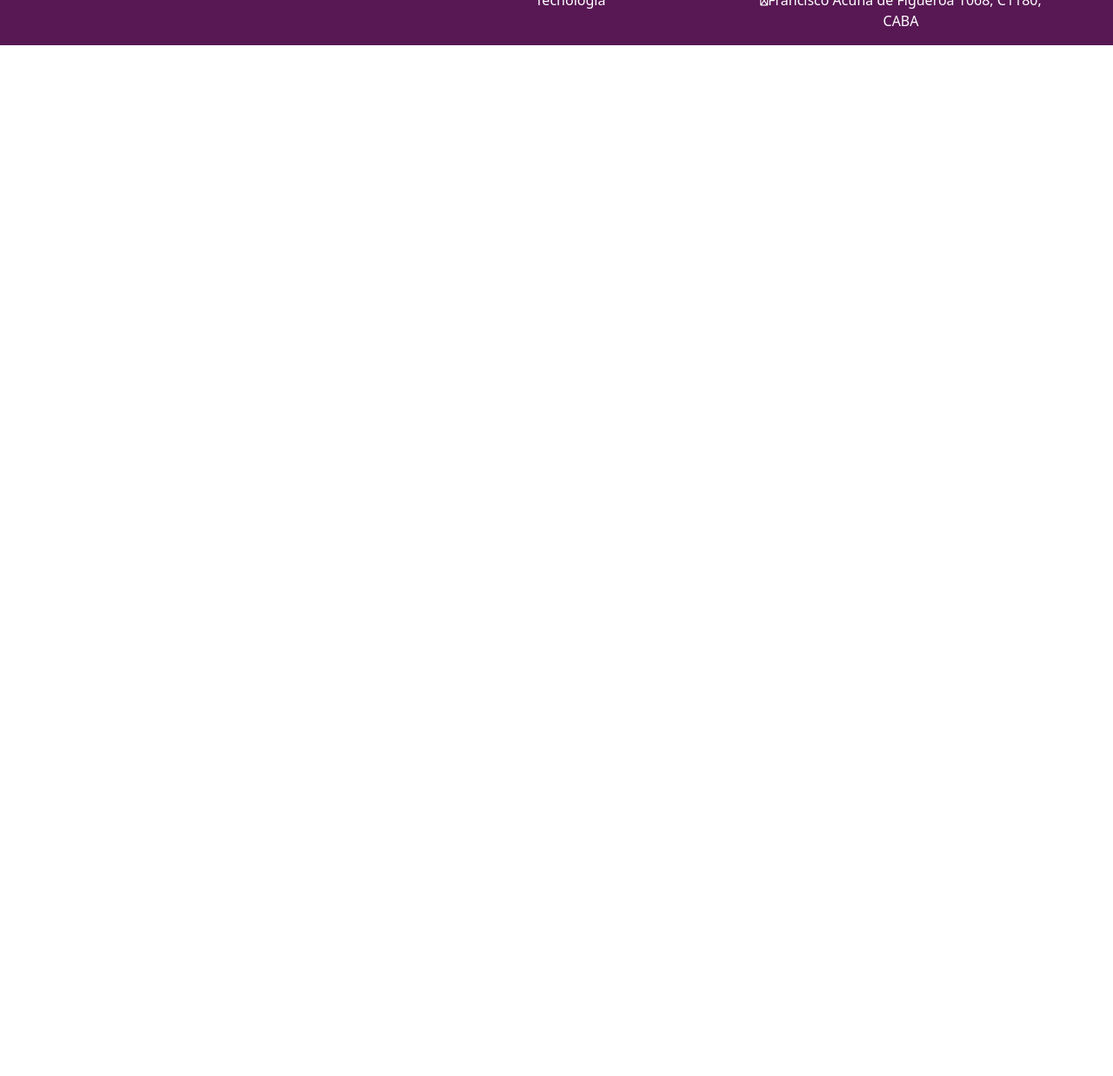
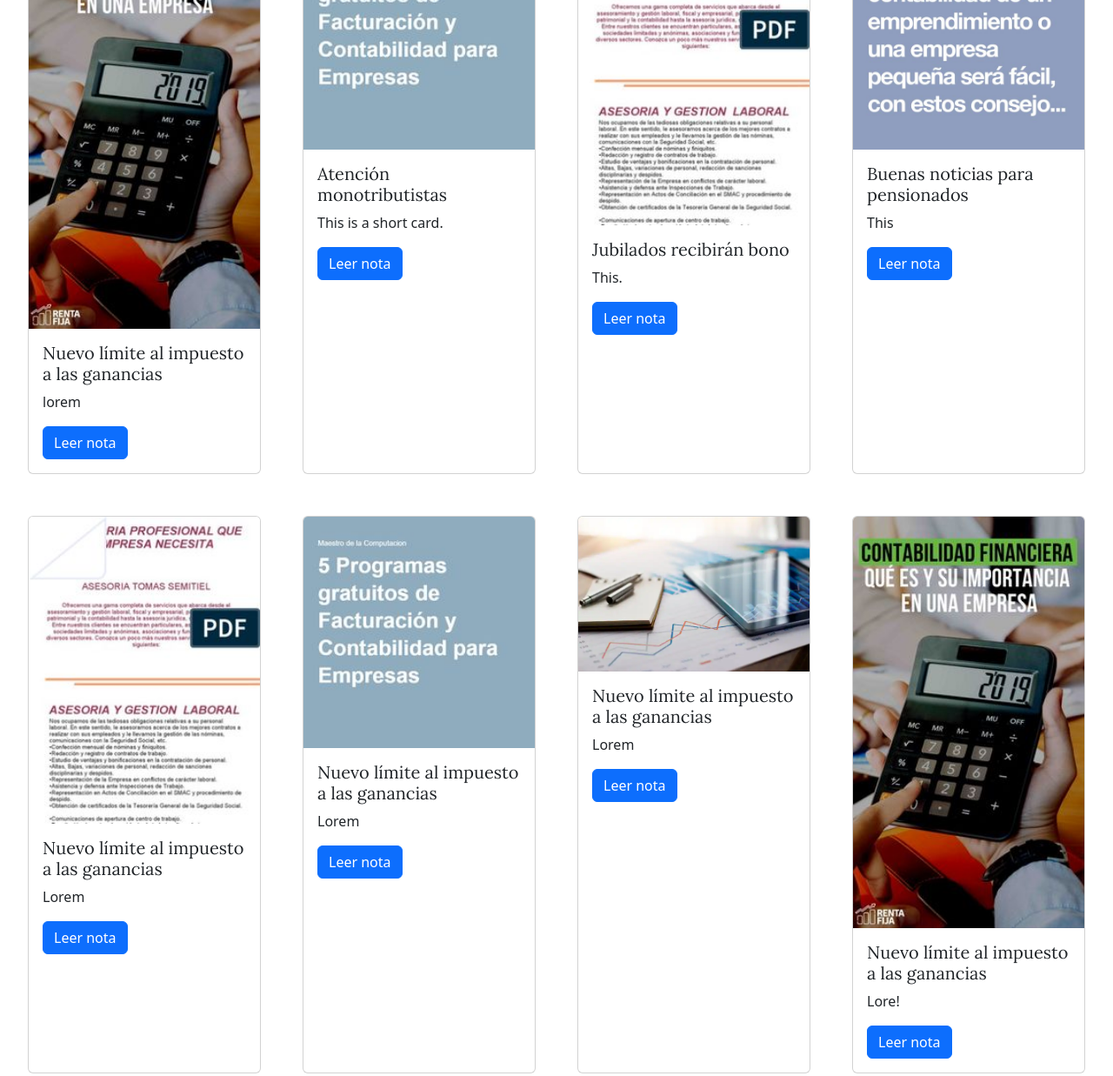
Before and after one commit to SalazarAnto/AFestudio, a website: page pages/novedades.html in a window 1280 px wide. Shown: the part 323-1560 px from the top of the page at 87% size. Before the commit the page ends 800 px from the top, so only its background shows below. Drawn offline with nearby package versions, Linux system fonts and the light colour scheme.

Commit message:
mejoras en novedades

```diff
--- a/pages/novedades.html
+++ b/pages/novedades.html
@@ -47,11 +47,11 @@
                   Servicios
                 </a>
                 <ul class="dropdown-menu">
-                  <li><a class="dropdown-item" href="pages/servicios.html#impuestos">Impuestos</a></li>
-                  <li><a class="dropdown-item" href="pages/servicios.html#contabilidad">Contabilidad</a></li>
-                  <li><a class="dropdown-item" href="pages/servicios.html#sueldos">Sueldos</a></li>
-                  <li><a class="dropdown-item" href="pages/servicios.html#consultoria">Consultoría</a></li>
-                  <li><a class="dropdown-item" href="pages/servicios.html#tecnologia">Tecnología</a></li>
+                  <li><a class="dropdown-item" href="/pages/servicios.html#impuestos">Impuestos</a></li>
+                  <li><a class="dropdown-item" href="/pages/servicios.html#contabilidad">Contabilidad</a></li>
+                  <li><a class="dropdown-item" href="/pages/servicios.html#sueldos">Sueldos</a></li>
+                  <li><a class="dropdown-item" href="/pages/servicios.html#consultoria">Consultoría</a></li>
+                  <li><a class="dropdown-item" href="/pages/servicios.html#tecnologia">Tecnología</a></li>
                 </ul>
               </li>
               <li class="nav-item">
@@ -64,12 +64,95 @@
         </div>
       </nav>
   </header>
+<main>
+  <div class="row row-cols-1 row-cols-md-4 g-5 m-2">
+    <div class="col">
+      <div class="card h-100">
+        <img src="../img/news1.jpg" class="card-img-top" alt="afip">
+        <div class="card-body">
+          <h5 class="card-title">Nuevo límite al impuesto a las ganancias</h5>
+          <p class="card-text">lorem </p>
+          <a href="#" class="btn btn-primary">Leer nota</a>
+        </div>
+      </div>
+    </div>
+    <div class="col">
+      <div class="card h-100">
+        <img src="../img/news2.jpg" class="card-img-top" alt="monotributo">
+        <div class="card-body">
+          <h5 class="card-title">Atención monotributistas</h5>
+          <p class="card-text">This is a short card.</p>
+          <a href="#" class="btn btn-primary">Leer nota</a>
+        </div>
+      </div>
+    </div>
+    <div class="col">
+      <div class="card h-100">
+        <img src="../img/news3.jpg" class="card-img-top" alt="jubilados">
+        <div class="card-body">
+          <h5 class="card-title">Jubilados recibirán bono</h5>
+          <p class="card-text">This.</p>
+          <a href="#" class="btn btn-primary">Leer nota</a>
+        </div>
+      </div>
+    </div>
+    <div class="col">
+      <div class="card h-100">
+        <img src="../img/news4.jpg" class="card-img-top" alt="pension">
+        <div class="card-body">
+          <h5 class="card-title">Buenas noticias para pensionados</h5>
+          <p class="card-text">This</p>
+          <a href="#" class="btn btn-primary">Leer nota</a>
+        </div>
+      </div>
+    </div>
+    <div class="col">
+      <div class="card h-100">
+        <img src="../img/news3.jpg" class="card-img-top" alt="afip">
+        <div class="card-body">
+          <h5 class="card-title">Nuevo límite al impuesto a las ganancias</h5>
+          <p class="card-text">Lorem</p>
+          <a href="#" class="btn btn-primary">Leer nota</a>
+        </div>
+      </div>
+    </div>
+    <div class="col">
+      <div class="card h-100">
+        <img src="../img/news2.jpg" class="card-img-top" alt="afip">
+        <div class="card-body">
+          <h5 class="card-title">Nuevo límite al impuesto a las ganancias</h5>
+          <p class="card-text">Lorem</p>
+          <a href="#" class="btn btn-primary">Leer nota</a>
+        </div>
+      </div>
+    </div>
+    <div class="col">
+      <div class="card h-100">
+        <img src="../img/287443_gettyimages-1182777182_small.webp" class="card-img-top" alt="afip">
+        <div class="card-body">
+          <h5 class="card-title">Nuevo límite al impuesto a las ganancias</h5>
+          <p class="card-text">Lorem</p>
+          <a href="#" class="btn btn-primary">Leer nota</a>
+        </div>
+      </div>
+    </div>
+    <div class="col">
+      <div class="card h-100">
+        <img src="../img/news1.jpg" class="card-img-top" alt="afip">
+        <div class="card-body">
+          <h5 class="card-title">Nuevo límite al impuesto a las ganancias</h5>
+          <p class="card-text">Lore!</p>
+          <a href="#" class="btn btn-primary">Leer nota</a>
+        </div>
+      </div>
+    </div>
+  </div>
 </main>
 <footer class="estiloFooter">
   <div class="container text-center">
     <div class="row position-relative">
       <div class="col">
-        <img src="img/1edit.png" alt="logo">
+        <img src="#" alt="logo">
       </div>
       <div class="col position-relative mt-3">
         <h6>Servicios</h6>
--- /dev/null
+++ b/scss/_cards.scss
@@ -0,0 +1 @@
+.altura-cards {height: 30px;}
--- a/scss/_contenido.scss
+++ b/scss/_contenido.scss
@@ -1 +1 @@
-.carousel-item {height: 400px}
+.carousel-item {height: 415px}
--- a/scss/style.scss
+++ b/scss/style.scss
@@ -1,5 +1,6 @@
 @import "fuentes";
 @import "header";
+@import "contenido";
 @import "footer";
 @import "ul";
-@import "contenido";
+@import "cards";
```
Also changed, not shown: index.html (+18 -31 lines), pages/contacto.html (+6 -6 lines), pages/estudio_contable.html (+6 -13 lines), pages/servicios.html (+6 -6 lines), css/style.css, 1 other file.
